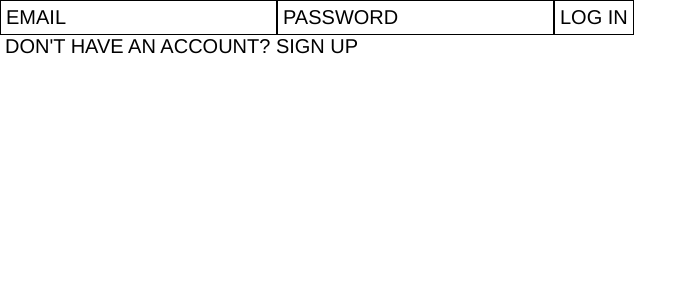
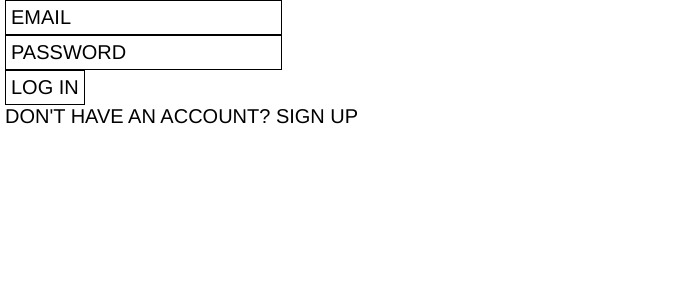
Before and after one commit to henricbjork/images, a React (Create React App) app: page /login in a window 1280 px wide. Shown: the top 300 px of the page, without its empty margins (0-697 px from the left). Built offline with nearby package versions, Linux system fonts and the light colour scheme.

Commit message:
updated avatar

```diff
--- a/src/index.scss
+++ b/src/index.scss
@@ -54,6 +54,12 @@ button {
 }
 
 form {
+  padding: 0 0 0 5px;
+
+  input {
+    display: block;
+  }
+
   button {
     font-size: 100%;
     font-family: inherit;
@@ -65,6 +71,7 @@ form {
     cursor: pointer;
     padding: 5px;
   }
+
   button:hover {
     color: $backgroundColor;
     background: $fontColor;
@@ -106,3 +113,7 @@ label:hover {
 img {
   width: 100%;
 }
+
+.avatar {
+  width: 50%;
+}
--- a/src/pages/Profile.js
+++ b/src/pages/Profile.js
@@ -44,7 +44,11 @@ const Profile = () => {
   return (
     <div>
       <Nav />
-      {avatar ? <img src={avatar} alt="Avatar" /> : <p>No profile image</p>}
+      {avatar ? (
+        <img src={avatar} className="avatar" alt="Avatar" />
+      ) : (
+        <p>No profile image</p>
+      )}
       <p>{biography}</p>
       <Link to="/settings">Edit Profile</Link>
       <button onClick={logout}>Log Out</button>
```
